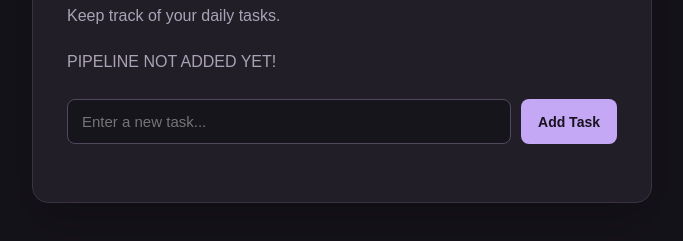
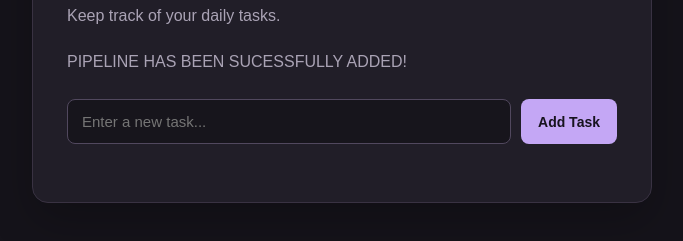
Before and after one commit to Aliaster2065/TaskFlow, a website: page public/index.html in a window 1280 px wide. Shown: the part 135-376 px from the top of the page, without its empty margins (298-981 px from the left). Drawn offline with Linux system fonts and the light colour scheme; no server answers.

Commit message:
Update index.html

```diff
--- a/public/index.html
+++ b/public/index.html
@@ -11,7 +11,7 @@
     <div class="container">
         <h1>TaskFlow</h1>
         <p class="subtitle">Keep track of your daily tasks.</p>
-<p class="subtitle">PIPELINE NOT ADDED YET!</p>
+<p class="subtitle">PIPELINE HAS BEEN SUCESSFULLY ADDED!</p>
 
         <form id="task-form">
             <input
```
